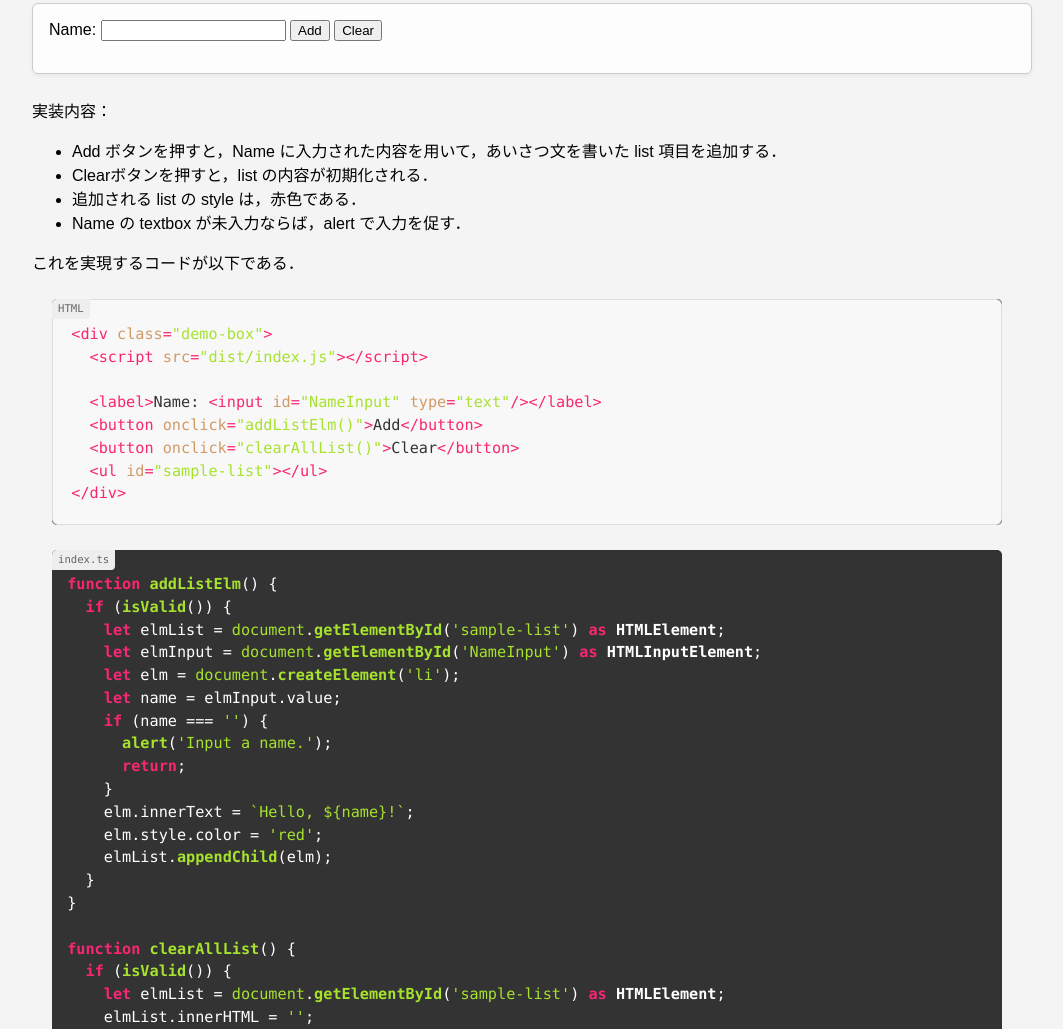
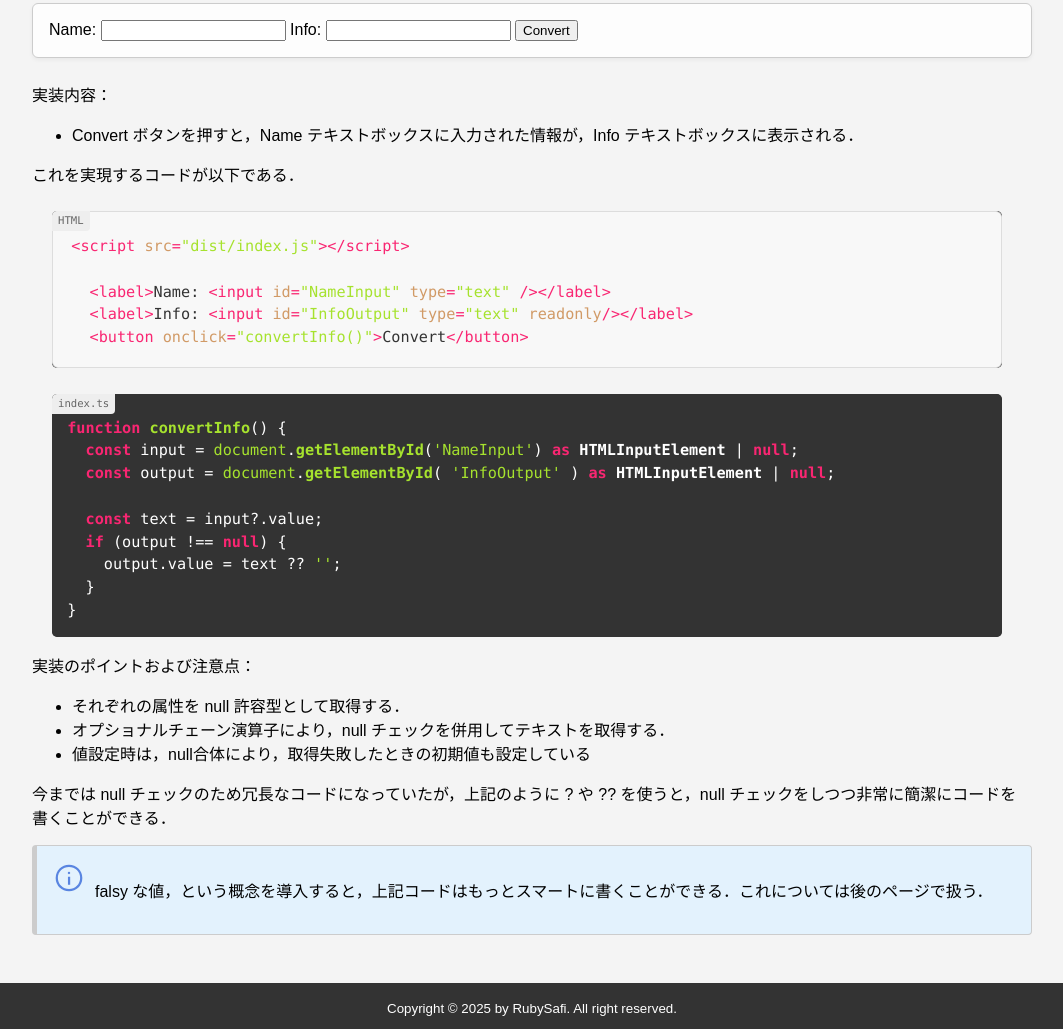
Before and after one commit to RubySafi/typescript-docs-jp, a plain HTML site: page docs/ts/24-dom-input-advanced.html in a window 1280 px wide. Shown: the part 424-1453 px from the top of the page, without its empty margins (108-1171 px from the left). Drawn offline with nearby package versions, Linux system fonts and the light colour scheme.

Commit message:
s24 part1

```diff
--- a/docs/ts/24-dom-input-advanced.html
+++ b/docs/ts/24-dom-input-advanced.html
@@ -160,92 +160,66 @@
     <main>
       <section class="content">
         <h1 class="abstract">Input タグの応用</h1>
-        <p>
-          input タグは，以下のようにテキスト入力欄を用意するもので，
-        </p>
+        <p>input タグは，以下のようにテキスト入力欄を用意するもので，</p>
         <section>
           <section>
             <h2>使用例 - listタグ</h2>
             <p>値の取得と設定の例として，次のような処理を実装してみよう．</p>
             <div class="demo-box">
-              <script src="js/18_1.js"></script>
+              <script src="js/24_1.js"></script>
 
               <label>Name: <input id="NameInput" type="text" /></label>
-              <button onclick="addListElm()">Add</button>
-              <button onclick="clearAllList()">Clear</button>
-              <ul id="sample-list"></ul>
+              <label
+                >Info: <input id="InfoOutput" type="text" readonly
+              /></label>
+              <button onclick="convertInfo()">Convert</button>
             </div>
             <p>実装内容：</p>
             <ul>
               <li>
-                Add ボタンを押すと，Name
-                に入力された内容を用いて，あいさつ文を書いた list
-                項目を追加する．
+                Convert ボタンを押すと，Name
+                テキストボックスに入力された情報が，Info
+                テキストボックスに表示される．
               </li>
-              <li>Clearボタンを押すと，list の内容が初期化される．</li>
-              <li>追加される list の style は，赤色である．</li>
-              <li>Name の textbox が未入力ならば，alert で入力を促す．</li>
             </ul>
             <p>これを実現するコードが以下である．</p>
-            <pre><code class="language-html">&lt;div class="demo-box"&gt;
-  &lt;script src="dist/index.js"&gt;&lt;/script&gt;
+            <pre><code class="language-html">&lt;script src="dist/index.js"&gt;&lt;/script&gt;
 
-  &lt;label&gt;Name: &lt;input id="NameInput" type="text"/&gt;&lt;/label&gt;
-  &lt;button onclick="addListElm()"&gt;Add&lt;/button&gt;
-  &lt;button onclick="clearAllList()"&gt;Clear&lt;/button&gt;
-  &lt;ul id="sample-list"&gt;&lt;/ul&gt;
-&lt;/div&gt;</code></pre>
+  &lt;label&gt;Name: &lt;input id="NameInput" type="text" /&gt;&lt;/label&gt;
+  &lt;label&gt;Info: &lt;input id="InfoOutput" type="text" readonly/&gt;&lt;/label&gt;
+  &lt;button onclick="convertInfo()"&gt;Convert&lt;/button&gt;</code></pre>
 
-            <pre><code class="language-ts index-ts">function addListElm() {
-  if (isValid()) {
-    let elmList = document.getElementById('sample-list') as HTMLElement;
-    let elmInput = document.getElementById('NameInput') as HTMLInputElement;
-    let elm = document.createElement('li');
-    let name = elmInput.value;
-    if (name === '') {
-      alert('Input a name.');
-      return;
-    }
-    elm.innerText = `Hello, ${name}!`;
-    elm.style.color = 'red';
-    elmList.appendChild(elm);
+            <pre><code class="language-ts index-ts">function convertInfo() {
+  const input = document.getElementById('NameInput') as HTMLInputElement | null;
+  const output = document.getElementById( 'InfoOutput' ) as HTMLInputElement | null;
+
+  const text = input?.value;
+  if (output !== null) {
+    output.value = text ?? '';
   }
-}
-
-function clearAllList() {
-  if (isValid()) {
-    let elmList = document.getElementById('sample-list') as HTMLElement;
-    elmList.innerHTML = '';
-  }
-}
-
-function isValid() {
-  let elmList = document.getElementById('sample-list');
-  let elmInput = document.getElementById('NameInput');
-  return elmList !== null && elmInput !== null;
 }</code></pre>
             <p>実装のポイントおよび注意点：</p>
             <ul>
               <li>
-                isValid メソッドにより，DOM 要素が存在するかの null
-                チェックを行っている．
+                それぞれの属性を null 許容型として取得する．
               </li>
               <li>
-                しかしながら，getElementById で返る値の型は<code
-                  >HTMLElement | null</code
-                >型のため，仮に null チェックが終わっていたとしても，TypeScript
-                の型推論がそれを反映してくれるとは限らない． したがって，as
-                演算子により型を明示的に指定する必要がある．
-              </li>
-              <li>
-                上記の処理は，代案もあるのだが，それについては将来的に学ぶ．
-              </li>
-              <li>
-                内容を初期化する際は，innerHTML プロパティに空文字を指定した．
-              </li>
+                オプショナルチェーン演算子により，null チェックを併用してテキストを取得する．
+                </li>
+                <li>値設定時は，null合体により，取得失敗したときの初期値も設定している</li>
             </ul>
+            <p>今までは null チェックのため冗長なコードになっていたが，上記のように ? や ?? を使うと，null チェックをしつつ非常に簡潔にコードを書くことができる．
+            </p>
+
+            <div class="block-info">
+              <span class="icon"></span>
+              <div class="text-content">
+                <p>
+                  falsy な値，という概念を導入すると，上記コードはもっとスマートに書くことができる．これについては後のページで扱う．
+                </p>
+              </div>
+            </div>
           </section>
-
         </section>
       </section>
     </main>
```
